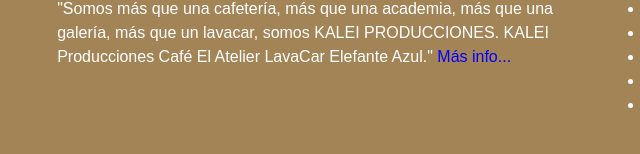
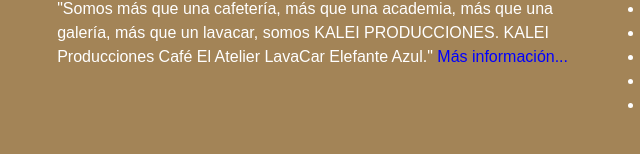
Before and after one commit to ArielRamirez92/CafeElAtelier, a plain HTML site: page acerca.html in a window 1280 px wide. Shown: the part 2174-2328 px from the top of the page, 54-694 px from the left. Drawn offline with Linux system fonts and the light colour scheme.

Commit message:
Update acerca.html

```diff
--- a/acerca.html
+++ b/acerca.html
@@ -85,7 +85,7 @@
 		<footer>
 			<div class="acerca">
 				<h1>Café El Atelier</h1>
-				<p>"Somos más que una cafetería, más que una academia, más que una galería, más que un lavacar, somos KALEI PRODUCCIONES. KALEI Producciones Café El Atelier LavaCar Elefante Azul." <a href="Acerca.html">Más info...</a></p>
+				<p>"Somos más que una cafetería, más que una academia, más que una galería, más que un lavacar, somos KALEI PRODUCCIONES. KALEI Producciones Café El Atelier LavaCar Elefante Azul." <a href="Acerca.html">Más información...</a></p>
 			</div>
 			<div class="info">
 				<h1>Menu</h1>
```
